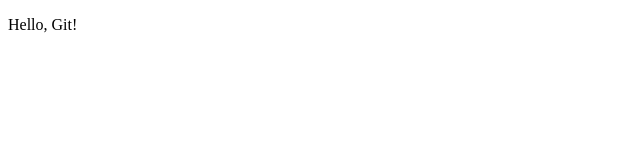
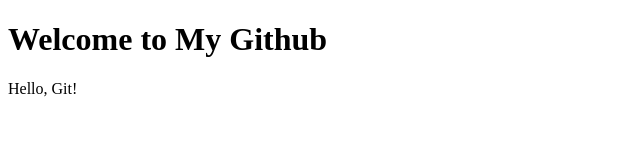
Before and after one commit to Abhisheksk06/collaboration-demo, a plain HTML site: page index.html in a window 1280 px wide. Shown: the whole page, without its empty margins (0-640 px from the left). Drawn offline with Linux system fonts and the light colour scheme.

Commit message:
Added an h1 tag

```diff
--- a/index.html
+++ b/index.html
@@ -3,9 +3,10 @@
 <head>
     <meta charset="UTF-8">
     <meta name="viewport" content="width=device-width, initial-scale=1.0">
-    <title>My Project</title>
+    <title>My Github</title>
 </head>
 <body>
+    <h1>Welcome to My Github</h1>
     <p>Hello, Git!</p>
 </body>
 </html>
```
